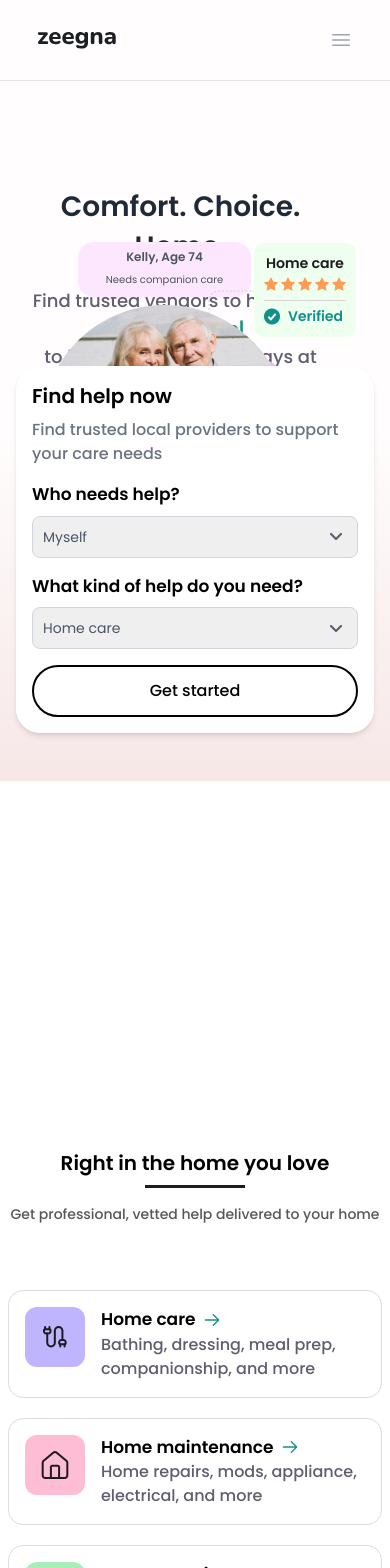
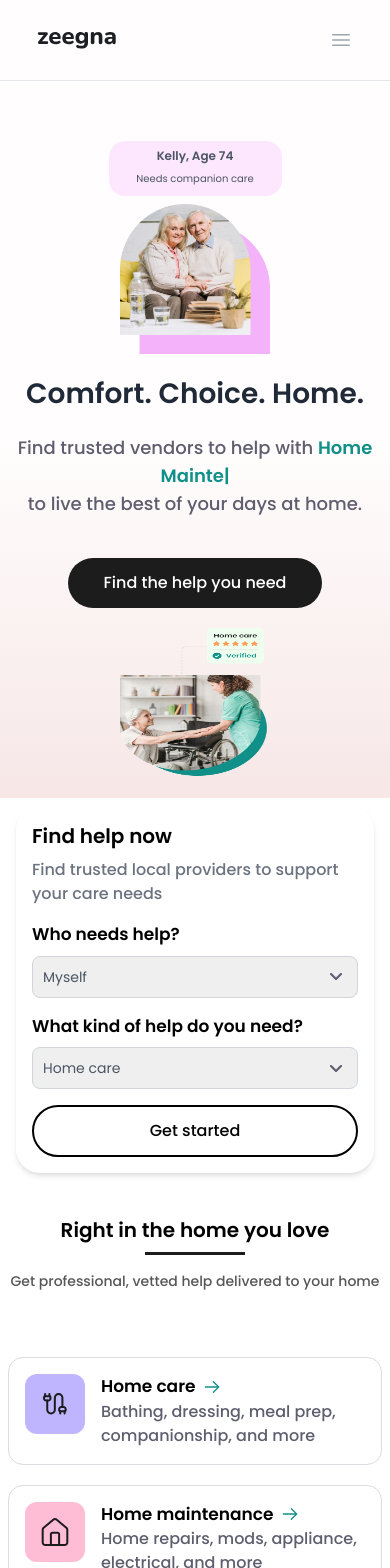
Before and after one commit to qasimfida/zeegna-updated, a React (Vite) app: page / in a window 390 px wide. Shown: the top 1568 px of the page. Built offline with nearby package versions, Linux system fonts and the light colour scheme.

Commit message:
changess

```diff
--- a/src/components/homecard/HomeCardsContainer.jsx
+++ b/src/components/homecard/HomeCardsContainer.jsx
@@ -5,9 +5,9 @@ import cardsData from "../../data/CardsData";
 function HomeCardsContainer() {
   return (
     <>
-      <div className=" mx-2 md:mx-20 py-20  poppin max-sm:pb-0	">
+      <div className=" mx-2 md:mx-20 py-20  poppin max-sm:pb-0 	">
         <div className="text-center max-sm:mt-72">
-          <h2 className="font-semibold text-xl md:text-4xl xl:mt-[114px] ">
+          <h2 className="font-semibold text-xl md:text-4xl xl:mt-[114px] max-sm:pt-[50px] ">
             Right in the home you love
           </h2>
           <div className="mx-auto w-[100px] h-[3px] bg-[#1C1C1C] mt-2"></div>
--- a/src/components/homepage/Hero.jsx
+++ b/src/components/homepage/Hero.jsx
@@ -10,10 +10,10 @@ function HomeSection() {
           {/* Left Image and Text */}
           <div
             className="flex pt-[106px] pl-[29px] pr-[58px] h-[700px] justify-center relative pb-[36px]
-        "
+        max-sm:flex-col max-sm:h-auto max-sm:pt-[60px] max-sm:px-[16px] max-sm:pb-[20px]"
           >
-            <div className="absolute w-[338px] left-[0] ml-[24px] mt-[55px]">
-              <div className="text-center text-sm text-gray-600 bg-[#FDE7FF] py-2.5	px-2.5 rounded-2xl max-sm:py-1	max-sm:px-1	 w-[173px] ml-[54px] mb-[8px]		">
+            <div className="absolute w-[338px] left-[0] ml-[24px] mt-[55px] max-sm:relative max-sm:w-full max-sm:ml-0 max-sm:mt-0 max-sm:flex max-sm:flex-col max-sm:items-center">
+              <div className="text-center text-sm text-gray-600 bg-[#FDE7FF] py-2.5	px-2.5 rounded-2xl max-sm:py-1	max-sm:px-1	 w-[173px] ml-[54px] mb-[8px]	max-sm:ml-0	">
                 <p className="font-semibold max-sm:text-[12px] leading-[21px]">
                   Kelly, Age 74
                 </p>
@@ -24,10 +24,10 @@ function HomeSection() {
               <img
                 src="images/HeroLeft.png"
                 alt=""
-                className="w-[285px]  ml-[17px] mr-[36px] mb-[61px] h-[284px] "
+                className="w-[285px]  ml-[17px] mr-[36px] mb-[61px] h-[284px] max-sm:w-[150px] max-sm:h-[150px] max-sm:ml-0 max-sm:mr-0 max-sm:mb-[20px]"
               />
             </div>
-            <div className=" text-center">
+            <div className="text-center max-sm:w-full">
               {/* Heading */}
               <h1 className="text-[64px] leading-[80px] font-semibold text-gray-800 mb-5 max-sm:text-[28px] poppin max-md:text-4xl">
                 Comfort. Choice. Home.
@@ -48,19 +48,18 @@ function HomeSection() {
             </div>
 
             {/* Content with Images */}
-            <div className="block w-[317px] absolute right-0 mt-[56px]">
+            <div className="block w-[317px] absolute right-0 mt-[56px] max-sm:relative max-sm:w-full max-sm:mt-[20px]">
               {/* Right Image and Text */}
-              <div className="w-[317px] flex flex-col items-end">
+              <div className="w-[317px] flex flex-col items-end max-sm:items-center max-sm:w-full">
                 <img
                   src="images/HeroImage.png"
                   alt=""
-                  className="pl-[25px] pr-[23px]"
+                  className="pl-[25px] pr-[23px] max-sm:p-0 max-sm:w-[150px] max-sm:h-[150px]"
                 />
               </div>
             </div>
-
-            {/* Form Section */}
-            <div className=" py-[30px] bottom-0 mb-[-42px] xl:w-[1144px] xl:h-[150px] md:h-[223px] mx-auto bg-white  rounded-3xl shadow-md absolute left-0 right-0 max-sm:mb-12 max-sm:py-4 max-sm:px-4  flex max-xl:mx-[30px] max-sm:mx-[16px] items-center justify-around  max-md:mb-38">
+            {/* form  */}
+            <div className=" py-[30px] bottom-0 max-sm:bottom-[-59%] mb-[-42px] xl:w-[1144px] xl:h-[150px] md:h-[223px] mx-auto bg-white  rounded-3xl shadow-md absolute left-0 right-0 max-sm:mb-12 max-sm:py-4 max-sm:px-4  flex max-xl:mx-[30px] max-sm:mx-[16px] items-center justify-around  max-md:mb-38">
               <div className="">
                 <div className="flex flex-col lg:flex-row items-start lg:items-end justify-between max-sm:justify-center">
                   {/* Left Section: Heading and Description */}
--- a/src/components/knowledge/KnowledgeCard.jsx
+++ b/src/components/knowledge/KnowledgeCard.jsx
@@ -15,7 +15,7 @@ const KnowledgeCard = ({ image, title, description, chip, id, className }) => {
       <a href="#">
         <img className="rounded-t-lg text-[#5E5E6F]" src={image} alt={title} />
       </a>
-      <div className="h-[250px]">
+      <div className="h-[250px] max-sm:h-auto">
         <div className="pl-[15px] pt-[15px] pb-[5px] pr-[25px] py-3">
           <a
             href="#"
--- a/src/components/login/Login.jsx
+++ b/src/components/login/Login.jsx
@@ -7,7 +7,7 @@ function Login() {
 
   const handleLoginClick = (e) => {
     e.preventDefault();
-    navigate("/"); // Navigate to the homepage after login
+    navigate("/");
   };
 
   return (
@@ -57,7 +57,7 @@ function Login() {
               <div className="flex items-center">
                 <input
                   type="checkbox"
-                  id="remember" // Updated the checkbox id
+                  id="remember"
                   className="!h-5 !w-5 !rounded-md border-gray-300 text-indigo-600 focus:ring-indigo-500 focus:outline-none"
                 />
                 <label
@@ -84,7 +84,7 @@ function Login() {
             <div className="text-center text-sm">
               Don't have an account yet?{" "}
               <Link
-                to="/signup" // Changed to a React Router Link
+                to="/signup"
                 className="inline-block text-blue-500 align-baseline hover:text-blue-800"
               >
                 Get started
--- a/src/components/login/NewPassword.jsx
+++ b/src/components/login/NewPassword.jsx
@@ -21,7 +21,7 @@ function NewPassword() {
             <input
               type="password"
               id="password"
-              className="shadow-sm text-sm rounded-full w-full px-4 py-3.5	 border border-gray-300 focus:outline-none focus:ring-indigo-500 focus:border-indigo-500"
+              className="shadow-sm text-sm rounded-[10px] w-full px-4 py-3.5	 border border-gray-300 focus:outline-none focus:ring-indigo-500 focus:border-indigo-500"
               placeholder="Enter a new password"
               required
             />
@@ -36,7 +36,7 @@ function NewPassword() {
             <input
               type="password"
               id="password"
-              className="shadow-sm text-sm rounded-full w-full px-4 py-3.5 border border-gray-300 focus:outline-none focus:ring-indigo-500 focus:border-indigo-500"
+              className="shadow-sm text-sm rounded-[10px] w-full px-4 py-3.5 border border-gray-300 focus:outline-none focus:ring-indigo-500 focus:border-indigo-500"
               placeholder="Enter your password"
               required
             />
--- a/src/components/login/ResetPassword.jsx
+++ b/src/components/login/ResetPassword.jsx
@@ -1,18 +1,20 @@
 import React from "react";
 import { Link, useNavigate } from "react-router-dom";
+import LoginPageHeader from "../../layout/header/LoginPageHeader";
 
 function ResetPassword() {
   const navigate = useNavigate();
 
   const handleSubmit = (e) => {
     e.preventDefault();
-
     navigate("/new-password");
   };
 
   return (
-    <div className="min-h-screen flex items-center justify-center w-full poppin">
-      <div className="px-8 py-6 max-w-lg">
+    <div className="bg-[#F7F7F7]">
+      <LoginPageHeader />
+      <div className="min-h-[648px] flex  justify-center w-full poppin">
+        <div className="px-8 py-6 max-w-[553px]">
           <h1 className="text-[32px] font-semibold text-center mb-2">
             Let's help reset your password
           </h1>
@@ -38,14 +40,14 @@ function ResetPassword() {
 
             <button
               type="submit"
-            className="w-full flex justify-center py-3.5 mt-8 mb-4 px-4 border border-transparent rounded-full shadow-sm text-sm font-medium text-white bg-[#1C1C1C] hover:bg-indigo-700 focus:outline-none focus:ring-2 focus:ring-offset-2 focus:ring-indigo-500"
+              className="w-full flex justify-center py-3.5 mt-[30px] mb-4 px-4 border-2 border-black rounded-full shadow-sm text-sm font-medium text-white bg-[#1C1C1C] hover:bg-white hover:text-black focus:outline-none focus:ring-2 focus:ring-offset-2 focus:ring-indigo-500"
             >
               Submit
             </button>
             <div className="text-center text-sm">
               <Link
                 to="/login"
-              className="inline-block text-blue-500 dark:text-blue-500 align-baseline hover:text-blue-800"
+                className="inline-block text-[#2D7CD9] font-medium align-baseline hover:text-blue-800"
               >
                 Cancel and return to login
               </Link>
@@ -53,6 +55,7 @@ function ResetPassword() {
           </form>
         </div>
       </div>
+    </div>
   );
 }
 
```
Lines whose indentation alone changed are shown as unchanged.
